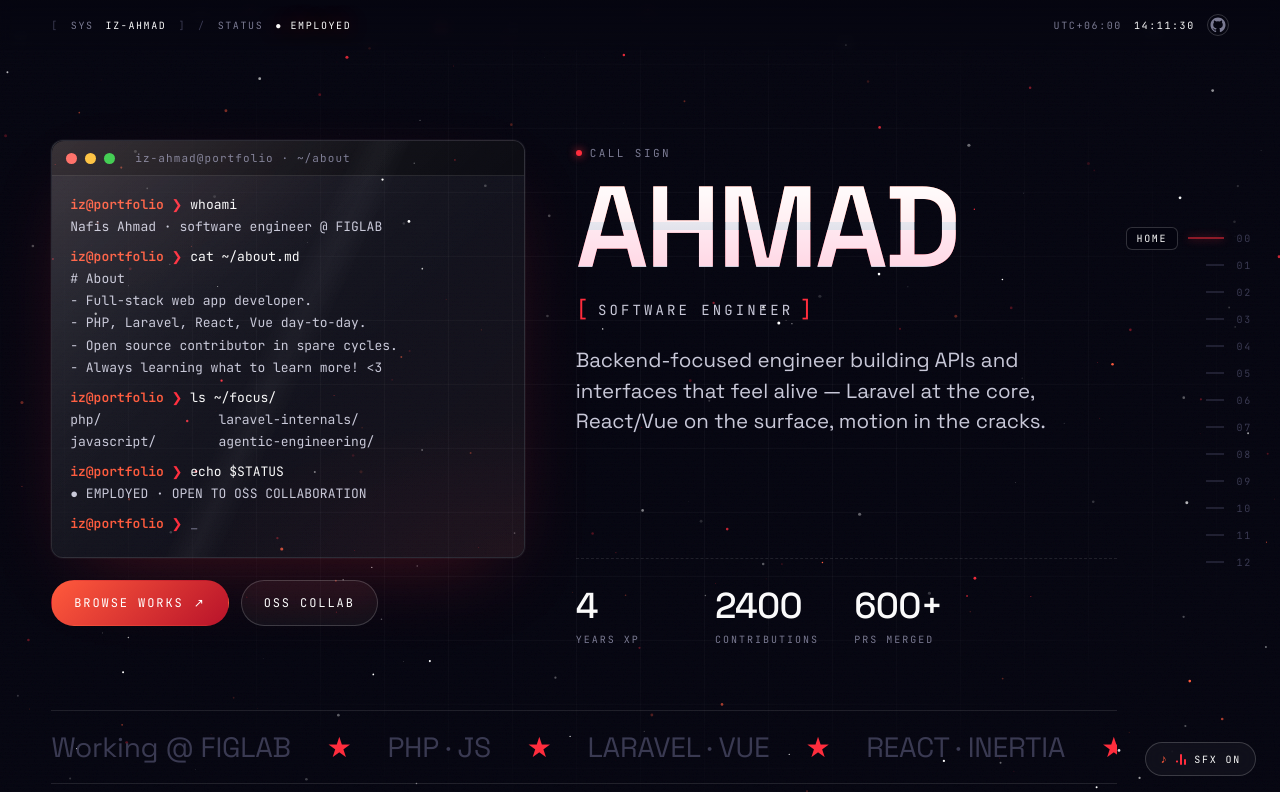
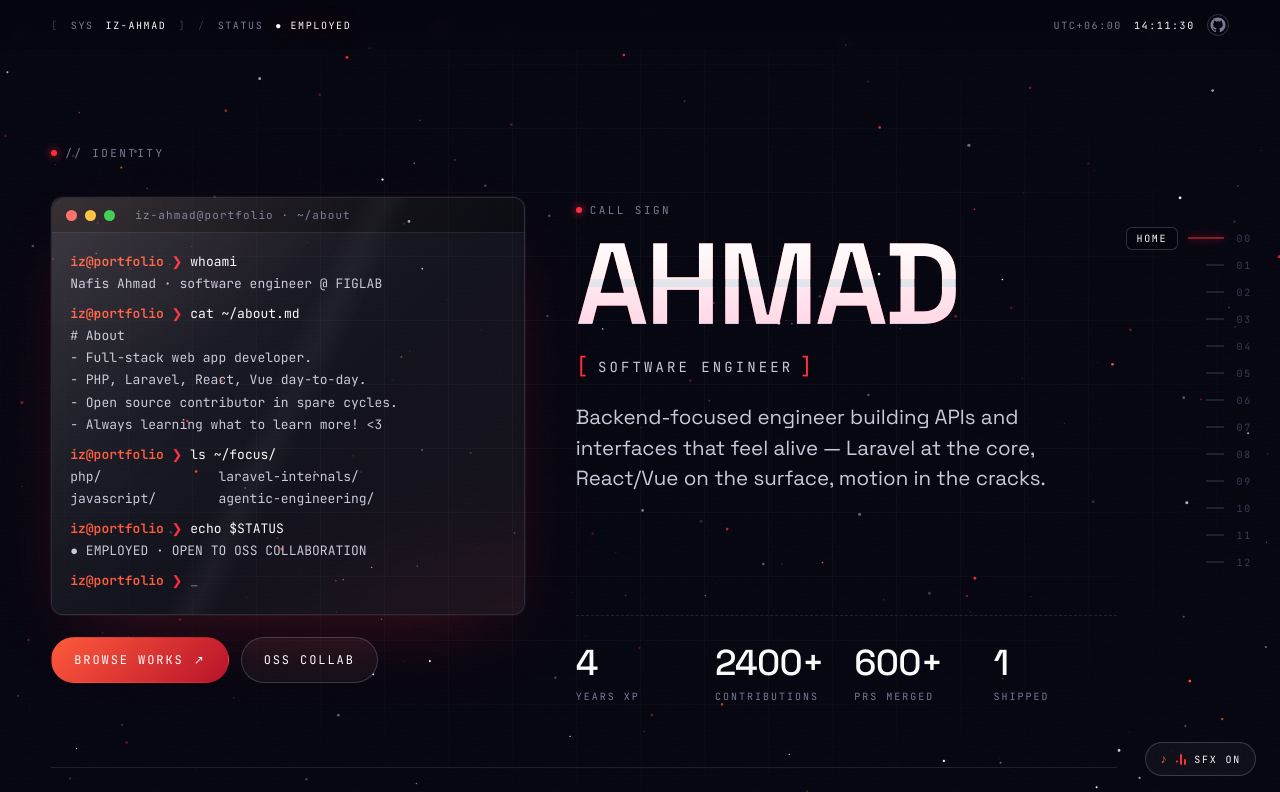
Before and after one commit to iz-ahmad/portfolio, a Next.js app: page / in a window 1280 px wide. Shown: the top 792 px of the page. Built offline with nearby package versions, Linux system fonts and the light colour scheme; no server answers.

Commit message:
add hero-meta identity label, shipped stat, commits with + suffix

```diff
--- a/src/components/sections/Hero.tsx
+++ b/src/components/sections/Hero.tsx
@@ -40,7 +40,7 @@ function CtaLinks() {
 
 export function Hero() {
   const [step, setStep] = useState(0)
-  const [commits, setCommits] = useState(profile.commits)
+  const [commits, setCommits] = useState(profile.commits + '+')
 
   useEffect(() => {
     if (step >= SCRIPT.length) return
@@ -53,7 +53,7 @@ export function Hero() {
       .then(r => r.json())
       .then(data => {
         const total = Object.values(data.total as Record<string, number>).reduce((a, b) => a + b, 0)
-        setCommits(total)
+        setCommits(total + '+')
       })
       .catch(() => {})
   }, [])
@@ -64,11 +64,10 @@ export function Hero() {
   return (
     <section id="home" className="hero" aria-label="Introduction">
       <div className="hero-inner">
-        {/*
-          hero-grid has display:contents at ≥1024px so its children
-          (hero-left, hero-right) participate directly in hero-inner's
-          grid-template-areas layout.
-        */}
+        <div className="hero-meta">
+          <span className="hud-label">// IDENTITY</span>
+        </div>
+
         <div className="hero-grid">
           <div className="hero-left">
             <div className="boot-window glass">
@@ -124,18 +123,18 @@ export function Hero() {
             </div>
             <p className="hero-tagline">{profile.tagline}</p>
 
-            {/* Tablet CTAs — visible only on tablet (640-1023px) via CSS */}
             <div className={`hero-cta hero-cta-tab${booted ? ' show' : ''}`}>
               <CtaLinks />
             </div>
           </div>
         </div>
 
-        {/* Stats — outside grid; CSS positions it per breakpoint */}
+        {/* Stats — outside grid */}
         <div className="hero-stats" aria-label="Quick stats">
           <Stat k="YEARS XP" v={profile.yearsXp} />
           <Stat k="CONTRIBUTIONS" v={commits} />
           <Stat k="PRS MERGED" v={profile.prsMerged} />
+          <Stat k="SHIPPED" v={profile.shipped} />
         </div>
 
         {/* Primary CTAs — desktop (left col) + mobile (below stats); hidden on tablet */}
```
